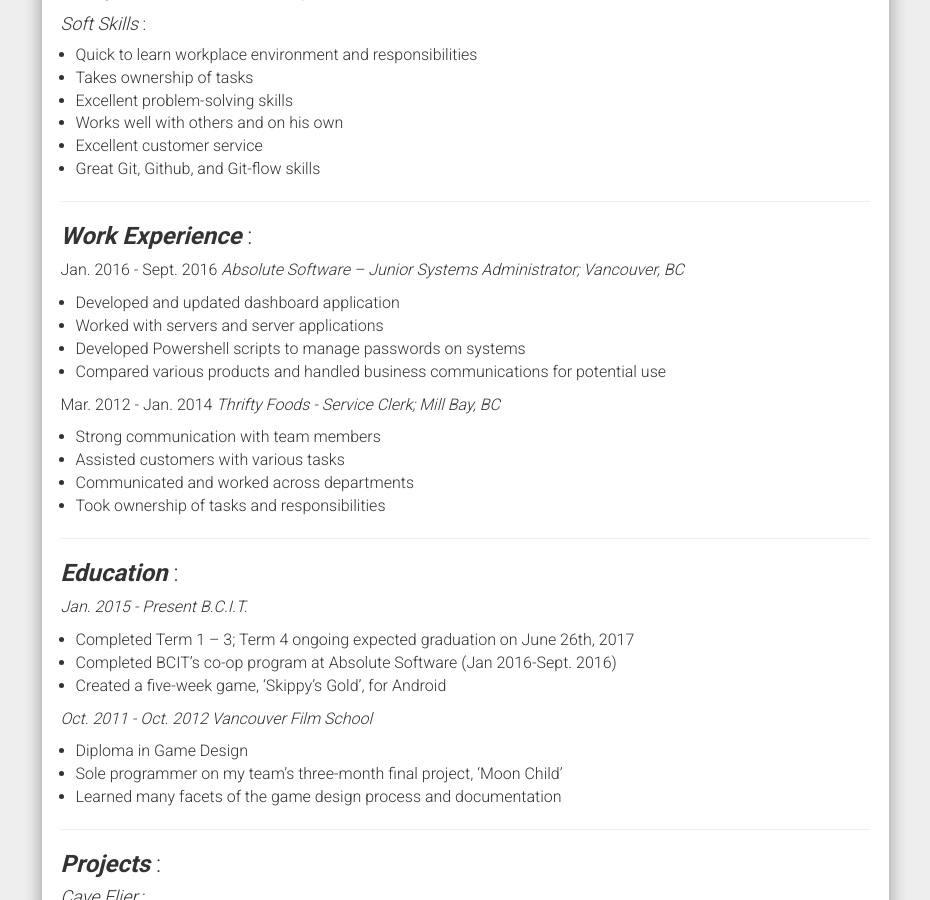
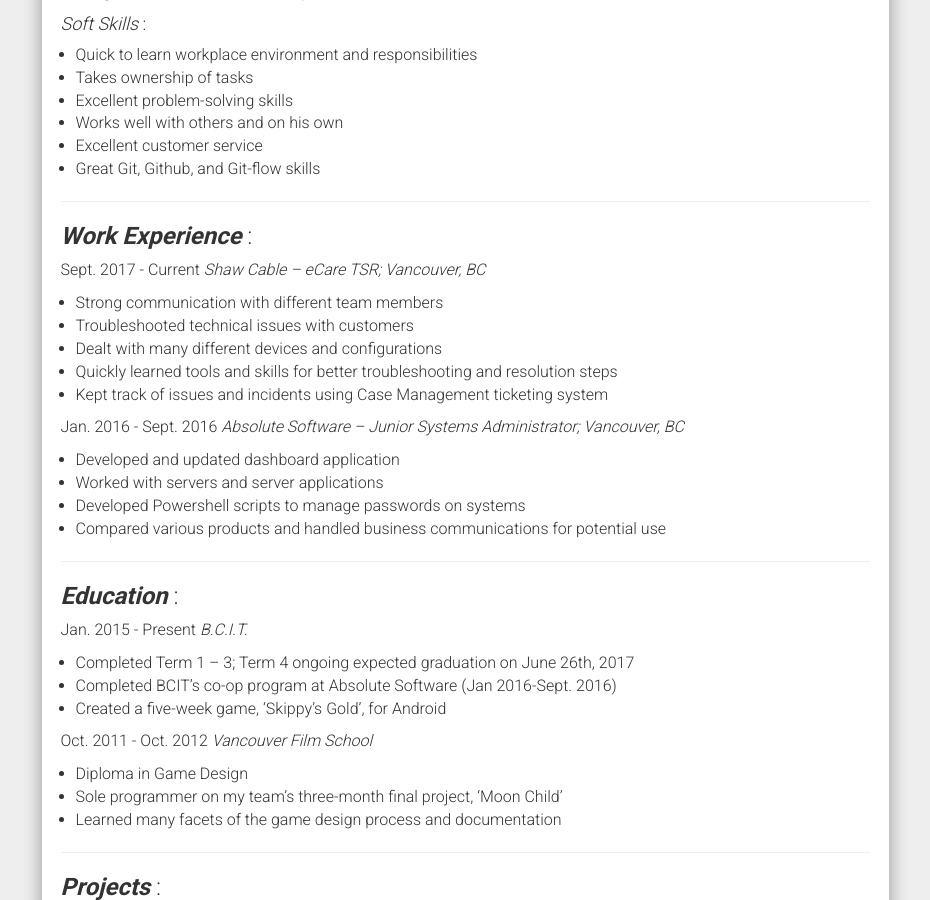
Before and after one commit to JayAKCoughlan/JayAkCoughlan.github.io, a Jekyll site: the page built from resume.md, in a window 1280 px wide and 900 px high, scrolled down 739 px. Shown: the whole window, without its empty margins (321-1251 px from the left). Built offline with Jekyll 4.4.1, drawn with Linux system fonts in a browser that asks for light colours; nearby versions of some CDN libraries.

Commit message:
Updating Resume

```diff
--- a/resume.md
+++ b/resume.md
@@ -25,27 +25,29 @@
 
 ### ***Work Experience*** :
 
+Sept. 2017 - Current        *Shaw Cable – eCare TSR; Vancouver, BC*
+* Strong communication with different team members
+* Troubleshooted technical issues with customers
+* Dealt with many different devices and configurations
+* Quickly learned tools and skills for better troubleshooting and resolution steps
+* Kept track of issues and incidents using Case Management ticketing system
+
+
 Jan. 2016 - Sept. 2016		*Absolute Software – Junior Systems Administrator; Vancouver, BC*
 *	Developed and updated dashboard application
 *	Worked with servers and server applications
 *	Developed Powershell scripts to manage passwords on systems
 *	Compared various products and handled business communications for potential use
 
-Mar. 2012 - Jan. 2014		*Thrifty Foods - Service Clerk; Mill Bay, BC*
-*	Strong communication with team members
-*	Assisted customers with various tasks
-*	Communicated and worked across departments
-*	Took ownership of tasks and responsibilities
-
 *****
 
 ### ***Education*** :
-*Jan. 2015 - Present		B.C.I.T.*
+Jan. 2015 - Present		*B.C.I.T.*
 *	Completed Term 1 – 3; Term 4 ongoing expected graduation on June 26th, 2017
 *	Completed BCIT's co-op program at Absolute Software (Jan 2016-Sept. 2016)
 *	Created a five-week game, ‘Skippy’s Gold’, for Android
 
-*Oct. 2011 - Oct. 2012		Vancouver Film School*
+Oct. 2011 - Oct. 2012		*Vancouver Film School*
 *	Diploma in Game Design
 *	Sole programmer on my team's three-month final project, 'Moon Child'
 *	Learned many facets of the game design process and documentation
```
Also changed, not shown: 1 other file.
